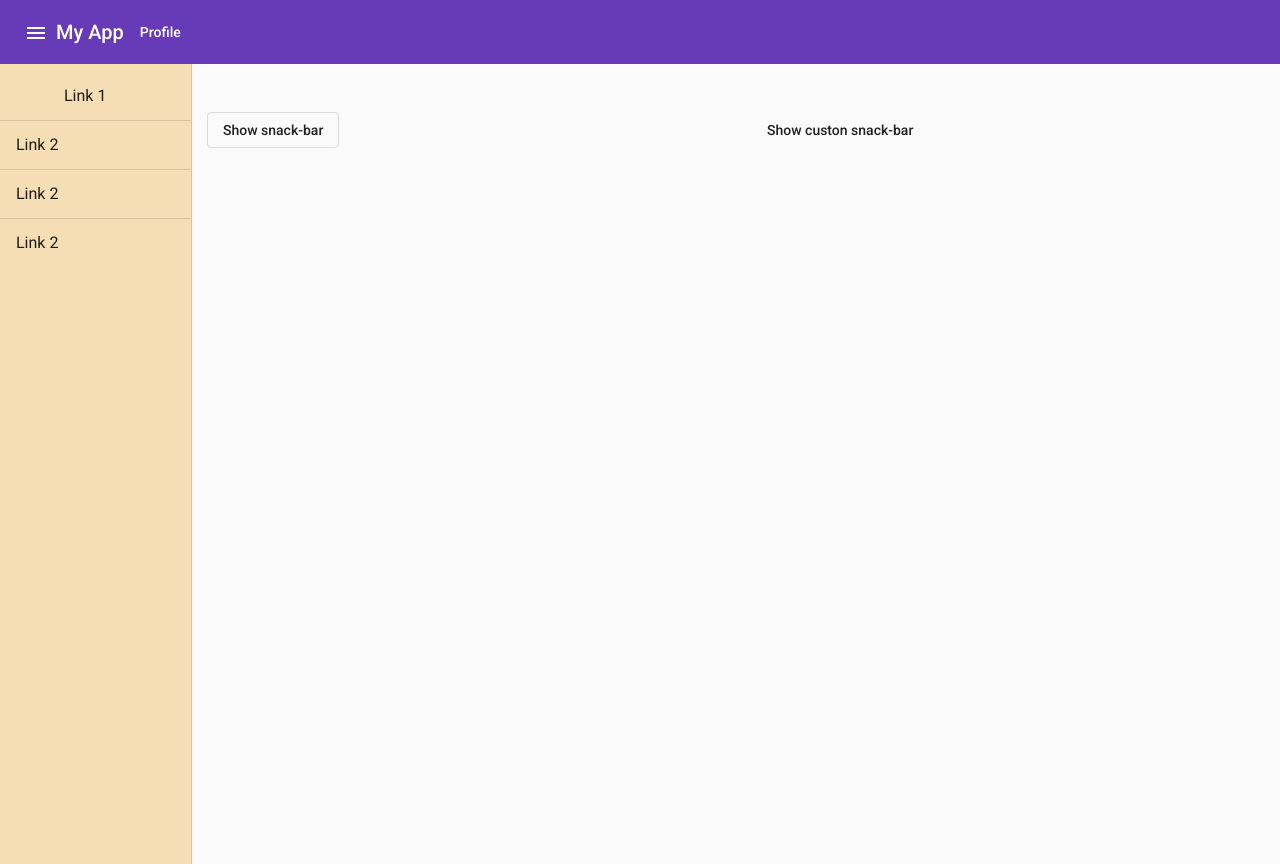
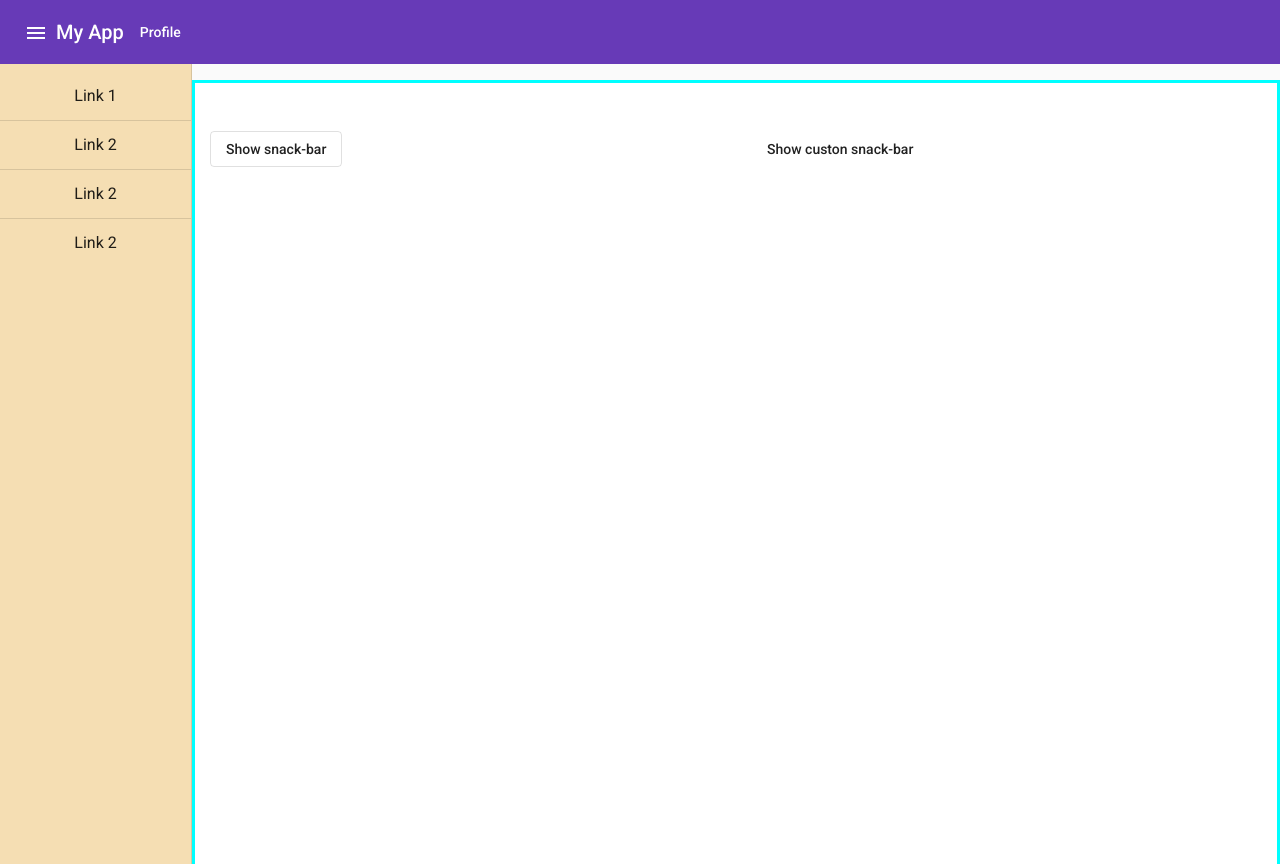
Before and after one commit to Gerguevara/angular-material-class, an Angular app: page / in a window 1280 px wide. Both pictures are taken after a click on the button "menu". Built offline with nearby package versions, Linux system fonts and the light colour scheme.

Commit message:
custon grid done

```diff
--- a/src/app/app.component.html
+++ b/src/app/app.component.html
@@ -22,15 +22,14 @@
   <!-- Lista Contenido -->
   <mat-drawer mode="side" [opened]="openend" #drawer>
     <mat-nav-list>
-      <div>
-        <a mat-list-item href="#" class="list-item pl-5">Link 1</a>
-      </div>
+
+      <a mat-list-item href="#" class="list-item d-flex justify-content-center">Link 1</a>
       <mat-divider></mat-divider>
-      <a mat-list-item href="#" class="list-item">Link 2</a>
+      <a mat-list-item href="#" class="list-item d-flex justify-content-center">Link 2</a>
       <mat-divider></mat-divider>
-      <a mat-list-item href="#" class="list-item">Link 2</a>
+      <a mat-list-item href="#"class="list-item d-flex justify-content-center">Link 2</a>
       <mat-divider></mat-divider>
-      <a mat-list-item href="#" class="list-item">Link 2</a>
+      <a mat-list-item href="#" class="list-item d-flex justify-content-center">Link 2</a>
     </mat-nav-list>
 
   </mat-drawer>
@@ -39,7 +38,7 @@
   <!-- contenido -->
   <mat-drawer-content>
     <!-- content should be here -->
-    <main class="container">
+    <main class="container mt-3">
       <div class="row mt-5">
         <div class="col col-md-6">
           <button mat-stroked-button (click)="openSnackBar('Hello', 'there')">Show snack-bar</button>
--- a/src/styles.css
+++ b/src/styles.css
@@ -14,13 +14,19 @@ mat-drawer-container{
 }
 .mat-drawer{
   background: wheat;
-  width: 15%;
+  width: 50%;
+}
+
+@media only screen and (min-width: 652px) {
+  .mat-drawer{
+    width: 40%;
+  }
 }
 
 
-@media only screen and (max-width: 640px) {
+@media only screen and (min-width: 1025px) {
   .mat-drawer{
-    width: 50%;
+    width: 15%;
   }
 }
 
@@ -37,3 +43,10 @@ mat-list{
 mat-grid-tile{
   background-color: gray;
 }
+
+
+.container{
+  border: solid cyan;
+  background-color: white;
+  height: 100%;
+}
```
Lines whose indentation alone changed are shown as unchanged.
